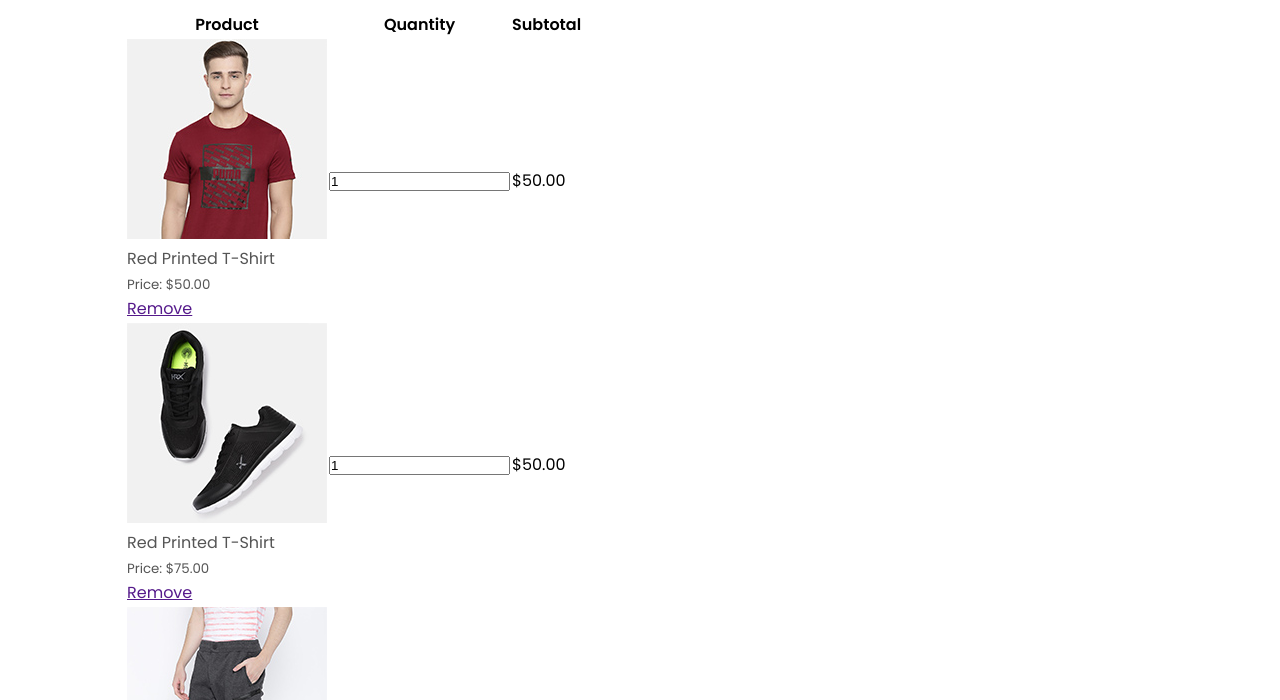
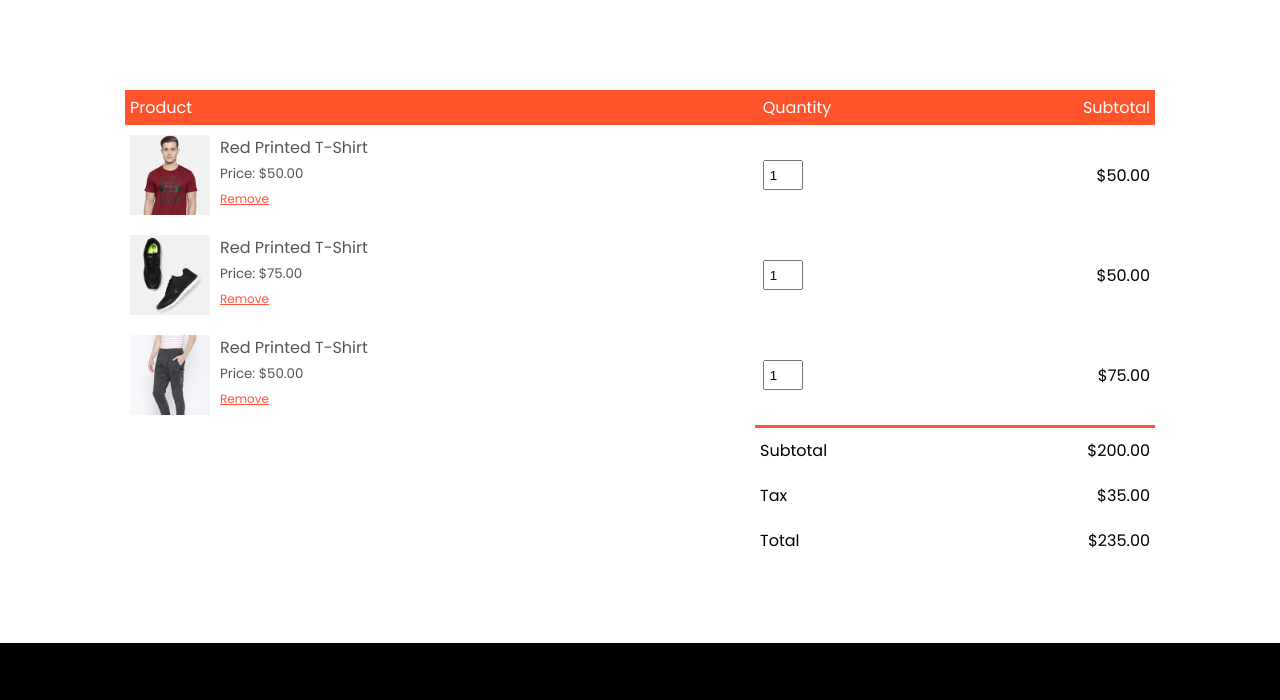
Before and after one commit to i-asgor/ecommerce_template, a plain HTML site: page cart.html in a window 1280 px wide. Shown: the part 73-773 px from the top of the page. Drawn offline with Linux system fonts and the light colour scheme.

Commit message:
cart design using css

```diff
--- a/css/style.css
+++ b/css/style.css
@@ -437,6 +437,71 @@ input:focus {
 }
 
 
+/* cart items details  */
+
+.cart-page {
+    margin: 80px auto;
+}
+
+table {
+    width: 100%;
+    border-collapse: collapse;
+}
+
+.cart-info {
+    display: flex;
+    flex-wrap: wrap;
+}
+
+th {
+    text-align: left;
+    padding: 5px;
+    color: #fff;
+    background: #ff532b;
+    font-weight: normal;
+}
+
+td {
+    padding: 10px 5px;
+}
+
+td input {
+    width: 40px;
+    height: 30px;
+    padding: 5px;
+}
+
+td a {
+    color: #ff523b;
+    font-size: 12px;
+}
+
+td img {
+    width: 80px;
+    height: 80px;
+    margin-right: 10px;
+}
+
+.total-price {
+    display: flex;
+    justify-content: flex-end;
+}
+
+.total-price table {
+    border-top: 3px solid #ff523b;
+    width: 100%;
+    max-width: 400px;
+}
+
+td:last-child {
+    text-align: right;
+}
+
+th:last-child {
+    text-align: right;
+}
+
+
 /* media query for Less than 600 screen size */
 
 @media only screen and (max-width: 600px) {
@@ -461,4 +526,7 @@ input:focus {
         font-size: 26px;
         line-height: 22px;
     }
+    .cart-info p {
+        display: none;
+    }
 }
```
